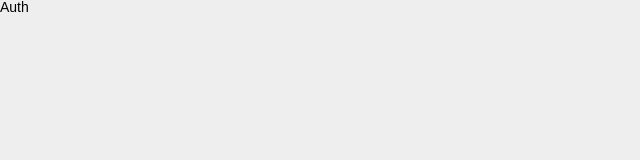
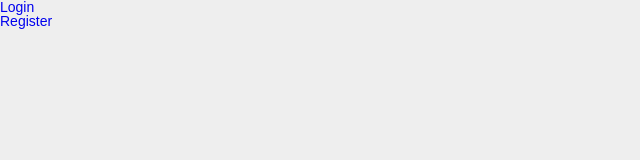
Before and after one commit to DilmurodjonT/react_olx_loiha, a React (Create React App) app: page /auth in a window 1280 px wide. Shown: the top 160 px of the page, without its empty margins (0-640 px from the left). Built offline with nearby package versions, Linux system fonts and the light colour scheme.

Commit message:
add login and register

```diff
--- a/src/App.js
+++ b/src/App.js
@@ -1,5 +1,7 @@
 import Navbar from "./components/navbar/Navbar";
 import Auth from "./routes/auth/Auth";
+import Login from "./routes/auth/login/Login";
+import Register from "./routes/auth/register/Register";
 import Home from "./routes/home/Home";
 import { Routes, Route } from "react-router-dom";
 
@@ -9,7 +11,10 @@ function App() {
       <Navbar />
       <Routes>
         <Route path="/" element={<Home />} />
-        <Route path="/auth" element={<Auth />} />
+        <Route path="/auth" element={<Auth />}>
+          <Route path="/auth/login" element={<Login />} />
+          <Route path="/auth/register" element={<Register />} />
+        </Route>
       </Routes>
     </>
   );
--- a/src/routes/auth/Auth.jsx
+++ b/src/routes/auth/Auth.jsx
@@ -1,7 +1,24 @@
 import React from "react";
+import { Outlet, Link } from "react-router-dom";
 
 const Auth = () => {
-  return <div>Auth</div>;
+  return (
+    <div>
+      <ul>
+        <li>
+          <Link to="/auth/login">Login</Link>
+        </li>
+      </ul>
+      <ul>
+        <li>
+          <Link to="/auth/register">Register</Link>
+        </li>
+      </ul>
+      <div>
+        <Outlet />
+      </div>
+    </div>
+  );
 };
 
 export default Auth;
```
